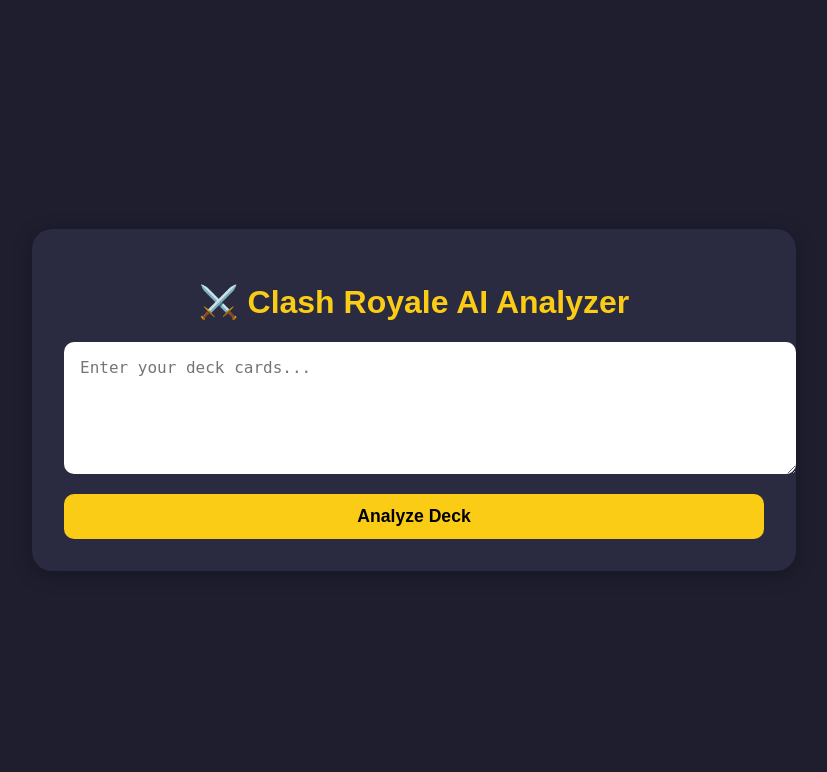
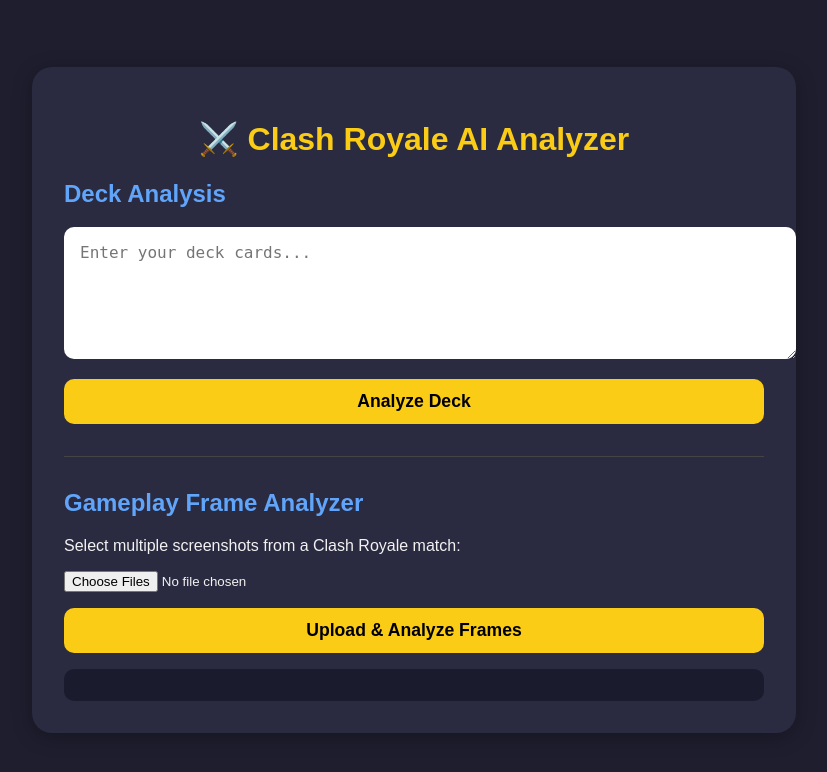
Before and after one commit to dadonskiis04-design/ai-royale-coach2, a Flask app: page / in a window 1280 px wide. Shown: the top 772 px of the page, without its empty margins (226-1053 px from the left). Run offline with Flask 3, Linux system fonts and the light colour scheme.

Commit message:
Update index.html

```diff
--- a/templates/index.html
+++ b/templates/index.html
@@ -65,11 +65,31 @@
         strong {
             color: #facc15;
         }
+        hr {
+            border: none;
+            height: 1px;
+            background-color: #444;
+            margin: 2rem 0;
+        }
+        input[type="file"] {
+            width: 100%;
+            margin-bottom: 1rem;
+        }
+        #frameResult {
+            background-color: #1b1b2e;
+            border-radius: 10px;
+            padding: 1rem;
+            margin-top: 1rem;
+            white-space: pre-wrap;
+        }
     </style>
 </head>
 <body>
     <div class="container">
         <h1>⚔️ Clash Royale AI Analyzer</h1>
+
+        <!-- Deck Analyzer Section -->
+        <h2>Deck Analysis</h2>
         <form method="POST" action="/">
             <textarea name="deck" placeholder="Enter your deck cards..."></textarea>
             <button type="submit">Analyze Deck</button>
@@ -84,20 +104,15 @@
         const resultDiv = document.getElementById("result");
         const text = resultDiv.innerText;
 
-        // Try to find a score like "87/100" in the text
         const match = text.match(/(\d{1,3})\/100/);
         if (match) {
             const score = parseInt(match[1]);
-
-            // Create score bar container
             const barContainer = document.createElement("div");
             barContainer.style.marginTop = "1rem";
             barContainer.style.height = "25px";
             barContainer.style.borderRadius = "10px";
             barContainer.style.overflow = "hidden";
             barContainer.style.backgroundColor = "#333";
-
-            // Create bar itself
             const bar = document.createElement("div");
             bar.style.height = "100%";
             bar.style.width = "0%";
@@ -107,14 +122,9 @@
                 score >= 75 ? "#60a5fa" :
                 score >= 50 ? "#10b981" :
                 "#ef4444";
-
             barContainer.appendChild(bar);
             resultDiv.appendChild(barContainer);
-
-            // Animate bar fill
             setTimeout(() => { bar.style.width = score + "%"; }, 100);
-
-            // Add score text under it
             const scoreText = document.createElement("p");
             scoreText.style.textAlign = "center";
             scoreText.style.fontWeight = "bold";
@@ -125,11 +135,43 @@
                 score >= 50 ? "#10b981" :
                 "#ef4444";
             scoreText.innerText = `Score: ${score}/100`;
-
             resultDiv.appendChild(scoreText);
         }
         </script>
         {% endif %}
+
+        <hr>
+
+        <!-- Gameplay Frame Analyzer Section -->
+        <h2>Gameplay Frame Analyzer</h2>
+        <form id="uploadForm" method="POST" action="/analyze_frames" enctype="multipart/form-data">
+            <p>Select multiple screenshots from a Clash Royale match:</p>
+            <input type="file" name="frames" accept="image/*" multiple required>
+            <button type="submit">Upload & Analyze Frames</button>
+        </form>
+
+        <div id="frameResult"></div>
+
+        <script>
+            const form = document.getElementById('uploadForm');
+            const resultDiv2 = document.getElementById('frameResult');
+
+            form.addEventListener('submit', async (e) => {
+                e.preventDefault();
+                const formData = new FormData(form);
+                resultDiv2.innerHTML = "⏳ Uploading and analyzing frames...";
+                try {
+                    const response = await fetch('/analyze_frames', {
+                        method: 'POST',
+                        body: formData
+                    });
+                    const data = await response.json();
+                    resultDiv2.innerHTML = `<pre>${JSON.stringify(data, null, 2)}</pre>`;
+                } catch (error) {
+                    resultDiv2.innerHTML = "❌ Error: " + error;
+                }
+            });
+        </script>
     </div>
 </body>
 </html>
```
